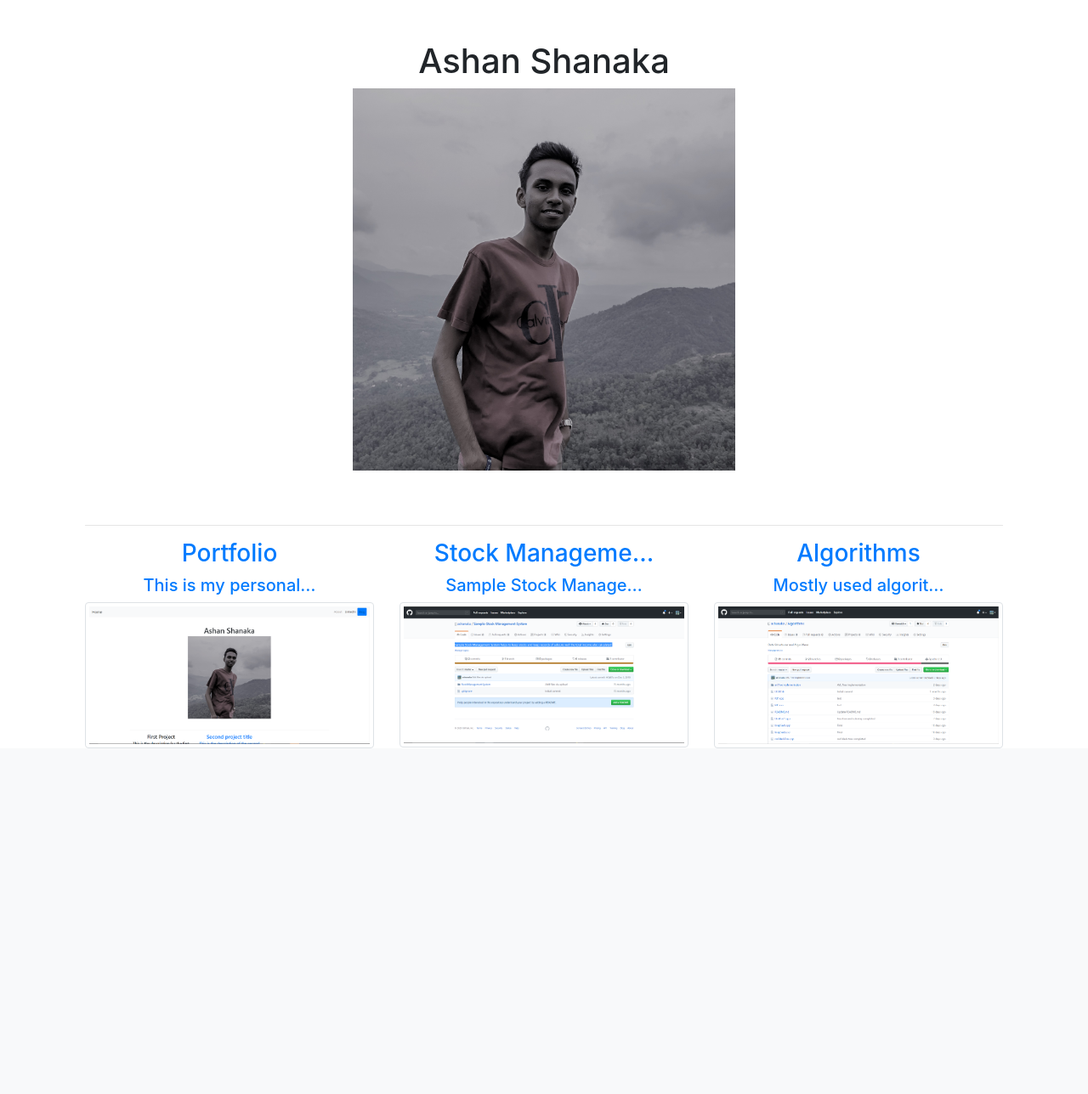
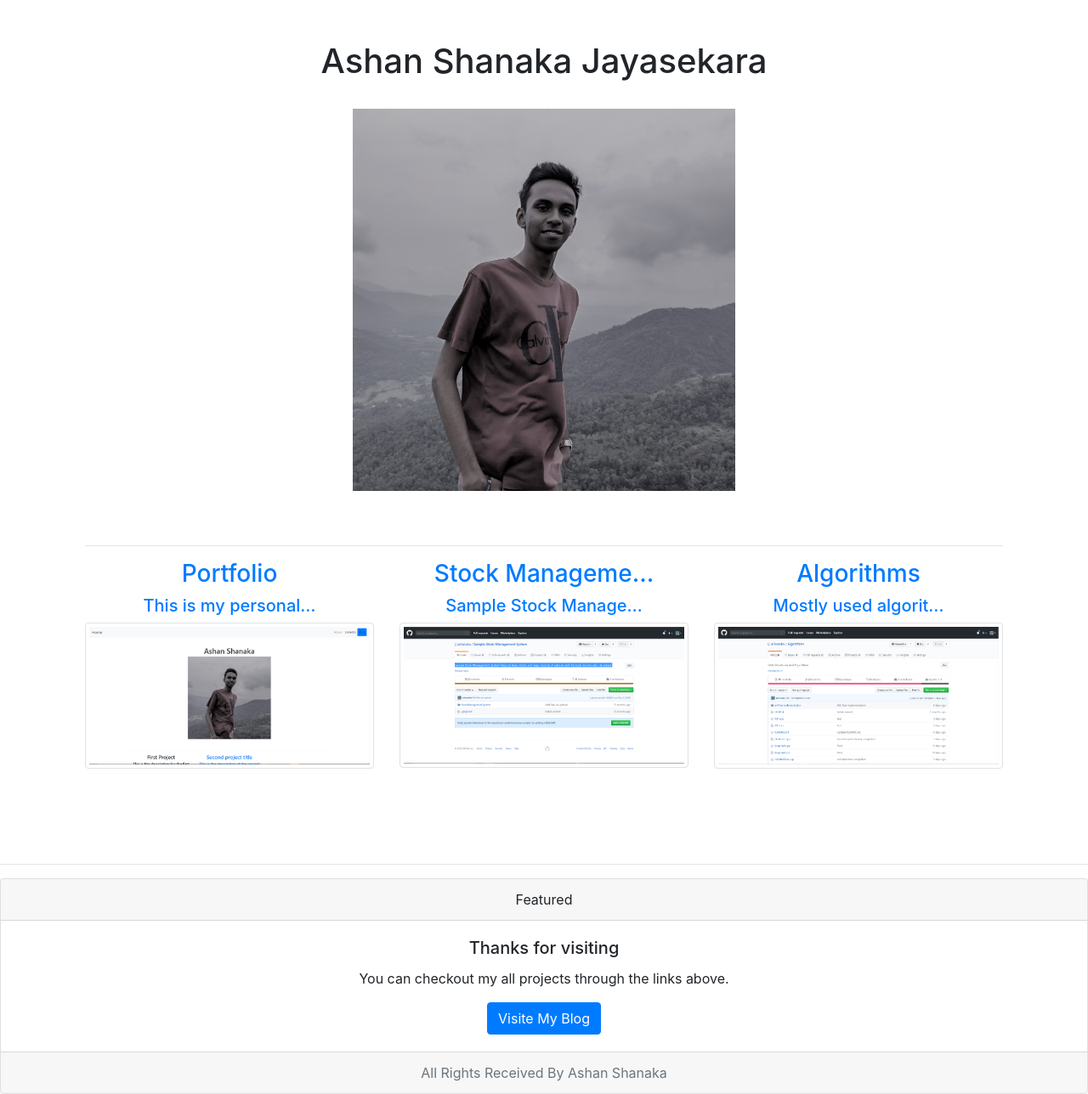
Before and after one commit to ashanaka/personal_portfolio_with_django, a Django app: page / in a window 1280 px wide. Shown: the part 58-1346 px from the top of the page at 85% size. Before the commit the page ends 939 px from the top, so only its background shows below. Run offline with Django 3.2, Linux system fonts and the light colour scheme; data comes from the database, SQL or seed files in the repository; some libraries are stand-ins or nearby versions.

Commit message:
Final commit

```diff
--- a/portfolio/templates/portfolio/base.html
+++ b/portfolio/templates/portfolio/base.html
@@ -20,7 +20,7 @@
       <div class="collapse navbar-collapse" id="navbarSupportedContent">
         <ul class="navbar-nav ml-auto">
           <li class="nav-item">
-            <a class="nav-link" href="#"> About </a>
+            <a class="nav-link" href="https://www.facebook.com/ashan.shanaka.14"> About </a>
           </li>
           <li class="nav-item active">
             <a class="nav-link" href="https://www.linkedin.com/in/ashan-shanaka-4a7231ab/">LinkedIn <span class="sr-only">(current)</span></a>
@@ -28,25 +28,7 @@
           <li class="nav-item">
             <a class="nav-link btn btn-primary" href="{% url 'blog:all_blogs' %}"> Blog </a>
           </li>
-          <!--<li class="nav-item dropdown">-->
-            <!--<a class="nav-link dropdown-toggle" href="#" id="navbarDropdown" role="button" data-toggle="dropdown" aria-haspopup="true" aria-expanded="false">-->
-              <!--Dropdown-->
-            <!--</a>-->
-            <!--<div class="dropdown-menu" aria-labelledby="navbarDropdown">-->
-              <!--<a class="dropdown-item" href="#">Action</a>-->
-              <!--<a class="dropdown-item" href="#">Another action</a>-->
-              <!--<div class="dropdown-divider"></div>-->
-              <!--<a class="dropdown-item" href="#">Something else here</a>-->
-            <!--</div>-->
-          <!--</li>-->
-          <!--<li class="nav-item">-->
-            <!--<a class="nav-link disabled" href="#" tabindex="-1" aria-disabled="true">Disabled</a>-->
-          <!--</li>-->
         </ul>
-        <!--<form class="form-inline my-2 my-lg-0">-->
-          <!--<input class="form-control mr-sm-2" type="search" placeholder="Search" aria-label="Search">-->
-          <!--<button class="btn btn-outline-success my-2 my-sm-0" type="submit">Search</button>-->
-        <!--</form>-->
       </div>
     </nav>
     <br><br>
@@ -55,6 +37,25 @@
         {% block content %}{% endblock %}
     </div>
 
+    <br><br><br><br>
+    <hr>
+
+    <!--footer-->
+    <div class="card text-center">
+      <div class="card-header">
+        Featured
+      </div>
+      <div class="card-body">
+        <h5 class="card-title">Thanks for visiting</h5>
+        <p class="card-text">You can checkout my all projects through the links above.</p>
+        <a href="https://csdocer.blogspot.com/" class="btn btn-primary">Visite My Blog</a>
+      </div>
+      <div class="card-footer text-muted">
+        All Rights Received By Ashan Shanaka
+      </div>
+    </div>
+    <!--footer-->
+
     <!-- Optional JavaScript -->
     <!-- jQuery first, then Popper.js, then Bootstrap JS -->
     <script src="https://code.jquery.com/jquery-3.4.1.slim.min.js" integrity="sha384-J6qa4849blE2+poT4WnyKhv5vZF5SrPo0iEjwBvKU7imGFAV0wwj1yYfoRSJoZ+n" crossorigin="anonymous"></script>
--- a/portfolio/templates/portfolio/home.html
+++ b/portfolio/templates/portfolio/home.html
@@ -3,8 +3,8 @@
 {% block content %}
 
 <div class="container text-center">
-    <h1>Ashan Shanaka</h1>
-
+    <h1>Ashan Shanaka Jayasekara</h1>
+    <br>
 
     {% load static %}
 
```
